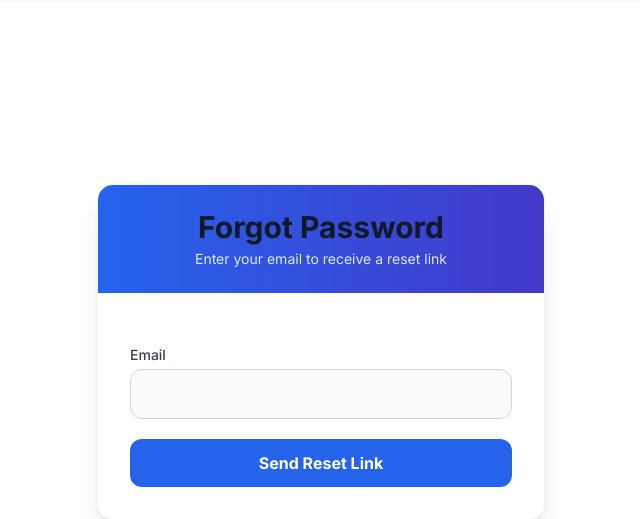
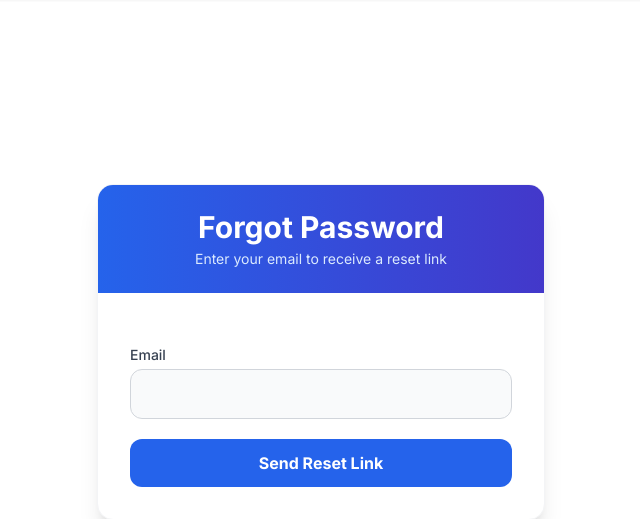
Before and after one commit to Abdirahmaan-NzzO/Ticket-project, a Django app: page /accounts/password_reset/ in a window 1280 px wide. Shown: the part 81-600 px from the top of the page, without its empty margins (319-959 px from the left). Run offline with Django 5.2, Linux system fonts and the light colour scheme; some libraries are stand-ins or nearby versions.

Commit message:
forgot password page updated

```diff
--- a/accounts/templates/accounts/password_reset_form.html
+++ b/accounts/templates/accounts/password_reset_form.html
@@ -7,7 +7,7 @@
     <div class="w-full max-w-md">
         <div class="bg-white rounded-2xl shadow-xl overflow-hidden border border-gray-100">
             <div class="bg-gradient-to-r from-blue-600 to-indigo-700 px-8 py-6 text-gray-900 text-center">
-                <h2 class="text-3xl font-extrabold mb-1">Forgot Password</h2>
+                <h2 class="text-3xl font-extrabold mb-1 text-white">Forgot Password</h2>
                 <p class="text-blue-100 text-sm">Enter your email to receive a reset link</p>
             </div>
 
```
Also changed, not shown: db.sqlite3.
